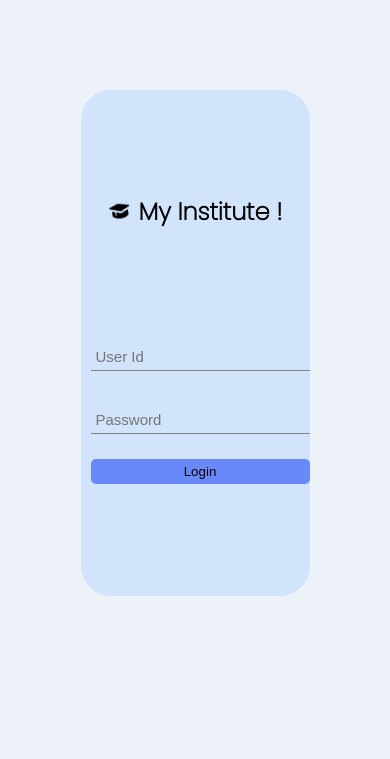
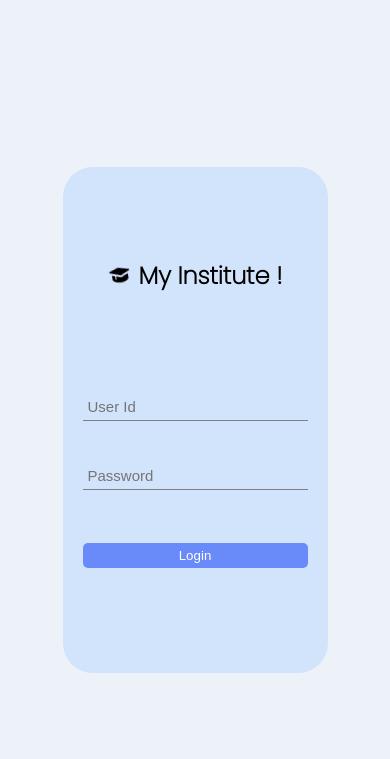
Before and after one commit to AmanKhushalani/AmanKhushalani.github.io, a PHP site: page / in a window 390 px wide. Shown: the top 759 px of the page. Run offline with PHP 8.4, Linux system fonts and the light colour scheme.

Commit message:
Updated Login Desgin

```diff
--- a/April/Login.css
+++ b/April/Login.css
@@ -150,7 +203,12 @@ body {
 {
 
     body{
-        padding: 2px;
+        padding: 0px;
+        margin: 0;
+        display: flex;
+        justify-content: center;
+        align-items: center;
+        height: 90vh;
     }
 
     #heading1{visibility: hidden;}
@@ -166,7 +224,7 @@ body {
         align-items: center;
         column-gap: 20px;
         background-color: rgb(210, 227, 252);
-        /* padding: 5px; */
+        padding: 10px;
         border-radius: 30px;
     }
 
@@ -178,8 +236,13 @@ body {
     }
 
     #form {
+        position: relative;
+        display: flex;
+        flex-direction: column;
+        justify-content: center;
+        align-items: center;
         font-family: 'Poppins', sans-serif;
-        padding: 5px;
+        padding: 10px;
     }
 
     #form input {
@@ -189,15 +252,16 @@ body {
         background-color: transparent;
         color: black;
         padding: 5px;
-        margin: 5px;
+        margin: 8px;
         width: 100%;
     }
 
     #form button {
+
         cursor: pointer;
         border: none;
         background-color: #2d56f8a1;
-        color: black;
+        color: white;
         padding: 5px;
         margin: 20px 5px;
         width: 100%;
--- a/April/index.html
+++ b/April/index.html
@@ -25,8 +25,7 @@
 
             <div>
                 <form action="" id="form">
-                    <input type="text" placeholder="User Id">
-                    <span class="underline"></span>
+                    <input class="formInput" type="text" placeholder="User Id">
                     <br>
                     <input class="formInput" type="password" placeholder="Password">
                     <br>
```
Also changed, not shown: other parts of April/Login.css (+62 -9 lines).
